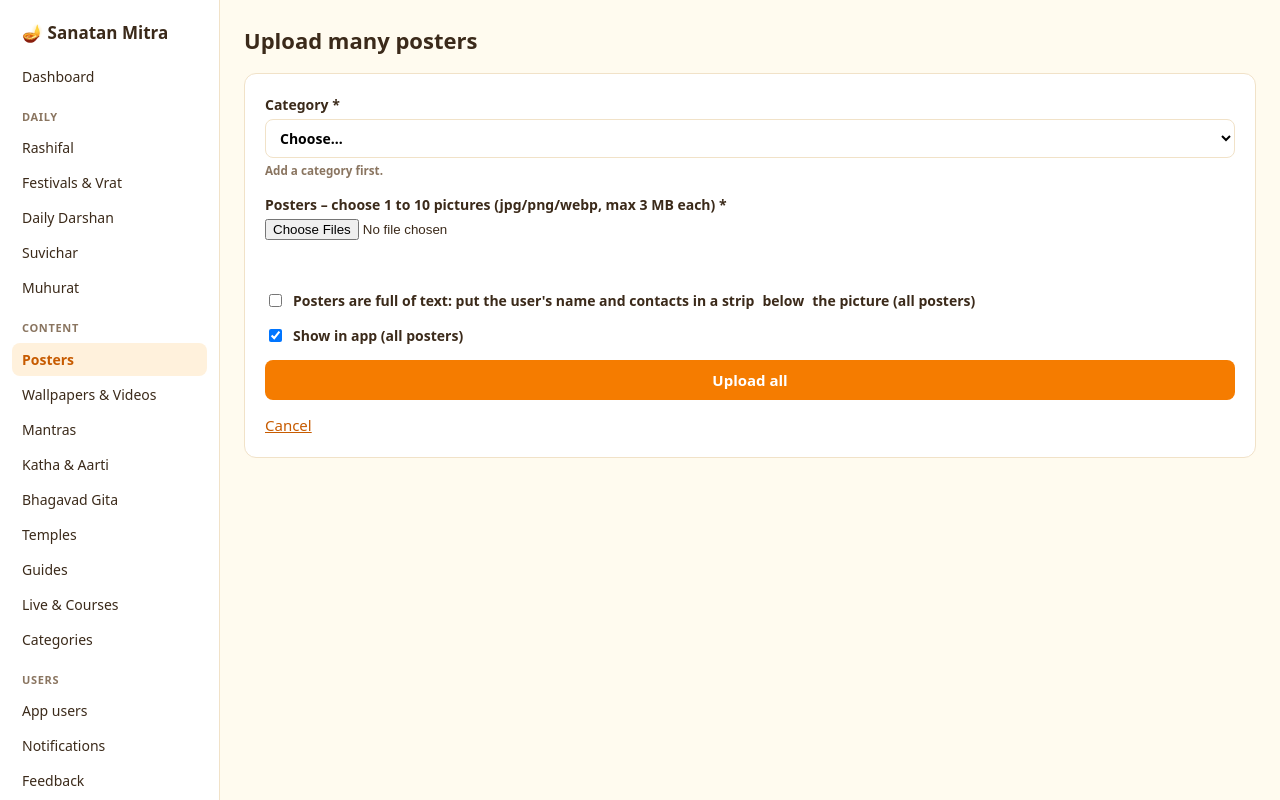
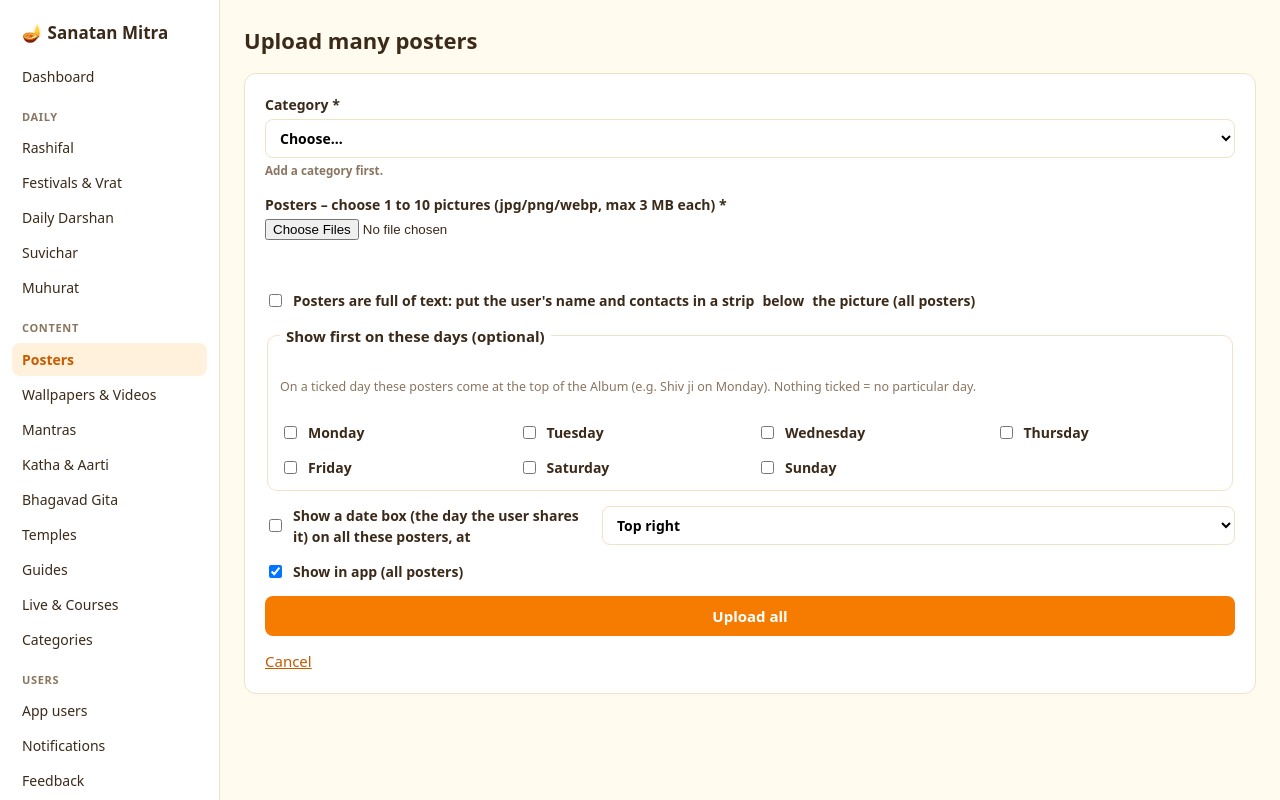
Before and after one commit to rajchovatiya/Sanatan_mitra_Backend, a Laravel app: page /admin/posters/bulk in a window 1280 px wide. Run offline with Laravel 12, Linux system fonts and the light colour scheme; the visitor is signed in with stand-in values (Sample User, id 1); data that the repository does not hold is empty.

Commit message:
Posters: date badge, weekdays, default design setting
- Date box per poster: on/off, corner, optional fixed date (form + bulk)
- "Show first on these days" weekday checkboxes (form + bulk)
- Settings: default poster design for the app (Royal, Brand, Saral, Shringar)
- API sends show_date, date_position, date_on, weekdays; config poster_design
- Export/import carry the new fields; tests added

Co-Authored-By: Claude Opus 5.5 <noreply@anthropic.com>

```diff
--- a/app/Console/Commands/ContentExport.php
+++ b/app/Console/Commands/ContentExport.php
@@ -53,6 +53,10 @@ class ContentExport extends Command
                 'image_path' => $copy($p->image_path),
                 'frame' => $p->frame,
                 'footer_below' => $p->footer_below,
+                'show_date' => $p->show_date,
+                'date_position' => $p->date_position,
+                'date_on' => $p->date_on?->format('Y-m-d'),
+                'weekdays' => $p->weekdays,
                 'show_from' => $p->show_from?->format('Y-m-d'),
                 'sort_order' => $p->sort_order,
                 'is_active' => $p->is_active,
--- a/app/Console/Commands/ContentImport.php
+++ b/app/Console/Commands/ContentImport.php
@@ -73,6 +73,10 @@ class ContentImport extends Command
                 'image_path' => $p['image_path'],
                 'frame' => $p['frame'],
                 'footer_below' => $p['footer_below'] ?? false,
+                'show_date' => $p['show_date'] ?? false,
+                'date_position' => $p['date_position'] ?? 'top_right',
+                'date_on' => $p['date_on'] ?? null,
+                'weekdays' => $p['weekdays'] ?? null,
                 'show_from' => $p['show_from'],
                 'sort_order' => $p['sort_order'],
                 'is_active' => $p['is_active'],
--- a/app/Http/Controllers/Admin/PosterController.php
+++ b/app/Http/Controllers/Admin/PosterController.php
@@ -85,6 +85,9 @@ class PosterController extends Controller
                 'image_path' => Media::store($file, 'posters'),
                 'frame' => 'classic',
                 'footer_below' => $data['footer_below'],
+                'show_date' => $data['show_date'],
+                'date_position' => $data['date_position'] ?? 'top_right',
+                'weekdays' => $data['weekdays'] ?? null,
                 'is_active' => $data['is_active'],
                 'sort_order' => $data['sort_order'] ?? 0,
             ]);
--- a/app/Http/Controllers/Admin/SettingsController.php
+++ b/app/Http/Controllers/Admin/SettingsController.php
@@ -8,6 +8,7 @@ use App\Services\AppConfig;
 use Illuminate\Http\RedirectResponse;
 use Illuminate\Http\Request;
 use Illuminate\Support\Facades\DB;
+use Illuminate\Validation\Rule;
 use Illuminate\View\View;
 
 /** App settings returned by GET /app/config (super admin only). */
@@ -29,9 +30,14 @@ class SettingsController extends Controller
             'support_email' => ['nullable', 'email', 'max:100'],
             'support_whatsapp' => ['nullable', 'regex:/^\+?\d{10,15}$/'],
             'features' => ['array'],
+            'poster_design' => ['nullable', Rule::in(array_keys(config('sanatan.poster_designs')))],
         ], ['regex' => 'Use a version like 1.2.0 (or a phone number with digits only).']);
 
         $data['maintenance'] = $request->boolean('maintenance');
+        // Not sent: keep the saved design.
+        if (empty($data['poster_design'])) {
+            unset($data['poster_design']);
+        }
         // Every known feature is saved; an unticked box means off.
         $data['features'] = collect(config('sanatan.app.features'))
             ->mapWithKeys(fn ($on, $key) => [$key => (bool) ($request->input("features.{$key}") ?? false)])
--- a/app/Http/Controllers/Api/ContentController.php
+++ b/app/Http/Controllers/Api/ContentController.php
@@ -35,7 +35,7 @@ class ContentController extends Controller
 
         $posters = Poster::visible()
             ->when($request->integer('category'), fn ($q, $id) => $q->where('category_id', $id))
-            ->select(['id', 'category_id', 'title', 'image_path', 'frame', 'footer_below'])
+            ->select(['id', 'category_id', 'title', 'image_path', 'frame', 'footer_below', 'show_date', 'date_position', 'date_on', 'weekdays'])
             ->paginate(self::PER_PAGE);
 
         return PosterResource::collection($posters);
--- a/app/Http/Requests/Admin/PosterBulkRequest.php
+++ b/app/Http/Requests/Admin/PosterBulkRequest.php
@@ -13,7 +13,10 @@ class PosterBulkRequest extends ContentRequest
     {
         parent::prepareForValidation();
         // An unticked checkbox is not sent at all.
-        $this->merge(['footer_below' => $this->boolean('footer_below')]);
+        $this->merge(['footer_below' => $this->boolean('footer_below'), 'show_date' => $this->boolean('show_date')]);
+        // Ticked days as whole numbers; none ticked = no particular day.
+        $days = collect((array) $this->input('weekdays', []))->map(fn ($d) => (int) $d)->filter()->unique()->sort()->values()->all();
+        $this->merge(['weekdays' => $days ?: null]);
     }
 
     public function rules(): array
@@ -25,6 +28,10 @@ class PosterBulkRequest extends ContentRequest
             'titles' => ['nullable', 'array'],
             'titles.*' => ['nullable', 'string', 'max:100'],
             'footer_below' => ['boolean'],
+            'show_date' => ['boolean'],
+            'weekdays' => ['nullable', 'array'],
+            'weekdays.*' => ['integer', 'between:1,7'],
+            'date_position' => ['nullable', Rule::in(array_keys(\App\Models\Poster::DATE_POSITIONS))],
             ...$this->common(),
         ];
     }
--- a/app/Http/Resources/PosterResource.php
+++ b/app/Http/Resources/PosterResource.php
@@ -19,6 +19,12 @@ class PosterResource extends JsonResource
             'image_url' => Media::url($this->image_path),
             'frame' => $this->frame,
             'footer_below' => (bool) $this->footer_below,
+            // Date badge: corner, and a fixed date or null (= the day it is shared).
+            'show_date' => (bool) $this->show_date,
+            'date_position' => $this->date_position ?? 'top_right',
+            'date_on' => $this->date_on?->format('Y-m-d'),
+            // Days the app shows this poster first (1 = Monday … 7 = Sunday).
+            'weekdays' => array_values(array_map('intval', $this->weekdays ?? [])),
         ];
     }
 }
--- a/app/Models/Poster.php
+++ b/app/Models/Poster.php
@@ -8,18 +8,24 @@ use Illuminate\Database\Eloquent\Builder;
 use Illuminate\Database\Eloquent\Model;
 use Illuminate\Database\Eloquent\Relations\BelongsTo;
 
-#[Fillable(['category_id', 'title', 'image_path', 'frame', 'footer_below', 'show_from', 'sort_order', 'is_active'])]
+#[Fillable(['category_id', 'title', 'image_path', 'frame', 'footer_below', 'show_date', 'date_position', 'date_on', 'weekdays', 'show_from', 'sort_order', 'is_active'])]
 class Poster extends Model
 {
     use HasTranslations;
 
     public const FRAMES = ['classic', 'bottom_band', 'side_photo', 'minimal'];
 
-    protected $attributes = ['frame' => 'classic', 'footer_below' => false, 'sort_order' => 0, 'is_active' => true];
+    protected $attributes = ['frame' => 'classic', 'footer_below' => false, 'show_date' => false, 'date_position' => 'top_right', 'sort_order' => 0, 'is_active' => true];
+
+    /** Corners where the date badge can sit. */
+    /** Days of the week (ISO: 1 = Monday … 7 = Sunday). */
+    public const WEEKDAYS = [1 => 'Monday', 2 => 'Tuesday', 3 => 'Wednesday', 4 => 'Thursday', 5 => 'Friday', 6 => 'Saturday', 7 => 'Sunday'];
+
+    public const DATE_POSITIONS = ['top_left' => 'Top left', 'top_right' => 'Top right', 'bottom_left' => 'Bottom left', 'bottom_right' => 'Bottom right'];
 
     protected function casts(): array
     {
-        return ['title' => 'array', 'show_from' => 'date:Y-m-d', 'is_active' => 'boolean', 'footer_below' => 'boolean'];
+        return ['title' => 'array', 'show_from' => 'date:Y-m-d', 'is_active' => 'boolean', 'footer_below' => 'boolean', 'show_date' => 'boolean', 'date_on' => 'date:Y-m-d', 'weekdays' => 'array'];
     }
 
     /** Active, already released, in admin order. */
--- a/config/sanatan.php
+++ b/config/sanatan.php
@@ -69,6 +69,9 @@ return [
         'maintenance_message' => null,
         'support_email' => null,
         'support_whatsapp' => null,
+        // Poster design every poster in the app starts with (users can still
+        // tap "Change design"). One of the keys of 'poster_designs' below.
+        'poster_design' => 'royal',
         'features' => [
             'panchang' => true, 'rashifal' => true, 'kundli' => true, 'matching' => true,
             'muhurat' => true, 'gems' => true, 'tarot' => true, 'numerology' => true,
@@ -77,4 +80,12 @@ return [
             'learning' => true,
         ],
     ],
+
+    // Poster designs of the app (keys must match the app's PosterDesign names).
+    'poster_designs' => [
+        'royal' => 'Royal – ivory header with round logo, maroon & gold footer, big portrait (users can customise colours, font, sizes)',
+        'brand' => 'Brand – white header with full logo, big photo on the left, big WhatsApp + social',
+        'saral' => 'Saral – simple footer',
+        'shringar' => 'Shringar – curved cream & gold header, maroon footer with double gold border and floral corners, round gold-framed photo',
+    ],
 ];
--- a/resources/views/admin/posters/bulk.blade.php
+++ b/resources/views/admin/posters/bulk.blade.php
@@ -17,6 +17,27 @@
         <label class="check">
             <input type="checkbox" name="footer_below" value="1" @checked(old('footer_below'))>
             Posters are full of text: put the user's name and contacts in a strip <b>below</b> the picture (all posters)
+        </label>
+        <fieldset class="langs">
+            <legend>Show first on these days (optional)</legend>
+            <p><small>On a ticked day these posters come at the top of the Album (e.g. Shiv ji on Monday). Nothing ticked = no particular day.</small></p>
+            <div class="row">
+                @foreach (\App\Models\Poster::WEEKDAYS as $num => $day)
+                    <label class="check">
+                        <input type="checkbox" name="weekdays[]" value="{{ $num }}" @checked(in_array($num, (array) old('weekdays', [])))> {{ $day }}
+                    </label>
+                @endforeach
+            </div>
+        </fieldset>
+
+        <label class="check">
+            <input type="checkbox" name="show_date" value="1" @checked(old('show_date'))>
+            Show a date box (the day the user shares it) on all these posters, at
+            <select name="date_position">
+                @foreach (\App\Models\Poster::DATE_POSITIONS as $key => $label)
+                    <option value="{{ $key }}" @selected(old('date_position', 'top_right') === $key)>{{ $label }}</option>
+                @endforeach
+            </select>
         </label>
         <label class="check">
             <input type="checkbox" name="is_active" value="1" @checked(old('is_active', true))> Show in app (all posters)
```
Also changed, not shown: app/Http/Requests/Admin/PosterRequest.php (+9 -1 lines), resources/views/admin/posters/form.blade.php (+33 -0 lines), resources/views/admin/settings.blade.php (+12 -0 lines), tests/Feature/AdminContentTest.php (+48 -0 lines), tests/Feature/AdminToolsTest.php (+4 -0 lines), database/migrations/2026_11_17_100000_add_date_badge_to_posters_table.php (added), database/migrations/2026_11_18_100000_add_weekdays_to_posters_table.php (added).
